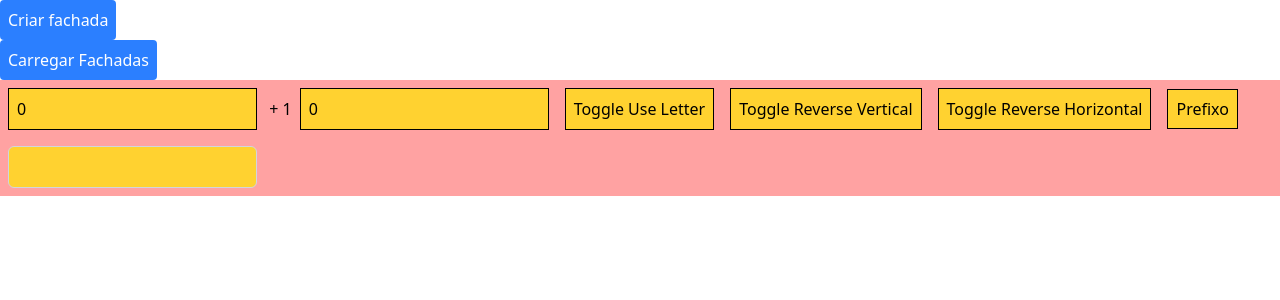
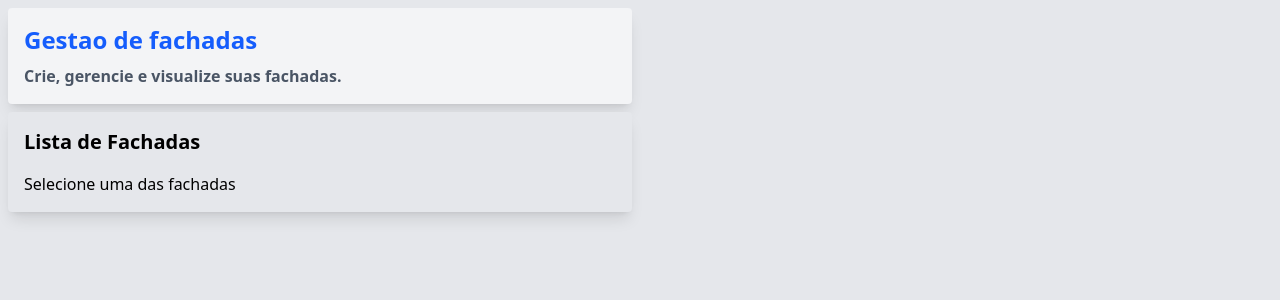
Before and after one commit to thawancomt/fachada_v1, a React (Vite) app: page / in a window 1280 px wide. Shown: the top 300 px of the page. Built offline with nearby package versions, Linux system fonts and the light colour scheme.

Commit message:
feat: Integrate Facade context and enhance component structure; add FacadeListItem component, update FacadeListContainer, and refactor GridManager for better state management

```diff
--- a/src/App.tsx
+++ b/src/App.tsx
@@ -9,6 +9,8 @@ import { CreateFacadePopup } from './CreateFacadePopup';
 import React from 'react';
 import { FacadeData, getAllFacades } from './ORM/DbOperations';
 import { FacadeListContainer } from './FacadeListContainer';
+import FacadeProvider from './context/FacadeContext';
+import FacadeListItem from './smallComponents/FacadeListItem';
 
 function App() {
 
@@ -27,25 +29,37 @@ function App() {
 
 
   return (
-    <GridProvider>
-      <button className="bg-blue-500 text-white p-2 rounded" onClick={() => setIsOpen(true)}>
-        Criar fachada
-      </button>
+    <FacadeProvider>
+      <GridProvider>
+        <CreateFacadePopup isOpen={isOpen} setIsOpen={setIsOpen}></CreateFacadePopup>
+        <PopupProvider>
 
-      <FacadeListContainer />
-      <CreateFacadePopup isOpen={isOpen} setIsOpen={setIsOpen}></CreateFacadePopup>
-      <PopupProvider>
-        <div className="w-full ">
+          <div className='w-screen h-screen bg-gray-200 grid grid-cols-1 md:grid-cols-2'>
+            <section>
+              <div className='bg-gray-100 p-4 m-2 rounded shadow-lg flex flex-col gap-2'>
+                <h1 className='text-blue-600 font-black text-2xl'>Gestao de fachadas</h1>
+                <span className='text-gray-600 font-semibold'>Crie, gerencie e visualize suas fachadas.</span>
+              </div>
+              <section>
 
-          <div className='bg-red-300'>
-            <GridManager />
+                <div>
+
+                  <FacadeListContainer />
+                </div>
+
+              </section>
+            </section>
+            <section>
+
+              <GridManager/>
+            </section>
 
           </div>
+          <PopUpComponent />
+        </PopupProvider>
+      </GridProvider>
+    </FacadeProvider>
 
-          <PopUpComponent />
-        </div>
-      </PopupProvider>
-    </GridProvider>
   )
 }
 
--- a/src/CreateFacadePopup.tsx
+++ b/src/CreateFacadePopup.tsx
@@ -27,6 +27,7 @@ export function CreateFacadePopup({isOpen, setIsOpen}: {isOpen: boolean | undefi
                 },
                 createdAt: new Date(),
                 updatedAt: new Date(),
+                id: 0
             }
         )
     }
--- a/src/FacadeListContainer.tsx
+++ b/src/FacadeListContainer.tsx
@@ -1,6 +1,8 @@
 import React from "react";
 import { FacadeData, getAllFacades } from "./ORM/DbOperations";
+import { useFacadeContext } from "./context/FacadeContext";
 import { useGridContext } from "./context/GridContext";
+import FacadeListItem from "./smallComponents/FacadeListItem";
 
 export function FacadeListContainer() {
 
@@ -11,40 +13,49 @@ export function FacadeListContainer() {
         setFacadeList(facades);
     }
 
+    const { setFacadeOptions } = useFacadeContext();
+    const { setGridOptions } = useGridContext();
+
+    React.useEffect(() => {
+        handleLoadFacade();
+    }, []);
+
+    function handleClick(facade: FacadeData) {
+        setGridOptions({
+            rows: facade.grid.rows,
+            columns: facade.grid.columns,
+            useLetter: facade.grid.useLetter,
+            reverseVertical: facade.grid.reverseVertical,
+            reverseHorizontal: facade.grid.reverseHorizontal,
+            prefix: facade.grid.prefix,
+            suffix: facade.grid.suffix,
+        });
+        setFacadeOptions({
+            facadeId: facade.id,
+            facadeName: facade.name,
+            data: facade.grid,
+        })
+    }
+
     return (
-        <>
-            {facadeList.length > 0 ? <div className="bg-gray-200 p-4 m-2 rounded shadow-lg">
+        <div className="bg-gray-200 p-4 m-2 rounded shadow-lg">
+            <section>
                 <h2 className="text-xl font-bold mb-4">Lista de Fachadas</h2>
+                <span className="font-medium">Selecione uma das fachadas</span>
+            </section>
+            <ol>
+
                 {Array.from(facadeList).map((facade, index) => {
-                    const { rows, columns, useLetter, reverseVertical, reverseHorizontal, prefix, suffix, setGridOptions } = useGridContext();
+
 
                     return (
-                        <div>
-                            <h3
-                                onClick={ () => {
-                                    setGridOptions({
-                                        facadeName: facade.name,
-                                        facadeId: facade.id,
-                                        rows: facade.grid.rows,
-                                        columns: facade.grid.columns,
-                                        useLetter: facade.grid.useLetter,
-                                        reverseVertical: facade.grid.reverseVertical,
-                                        reverseHorizontal: facade.grid.reverseHorizontal,
-                                        prefix: facade.grid.prefix,
-                                        suffix: facade.grid.suffix
-                                    });
-                                }}
-                            >{facade.name}</h3>
-                        </div>
+                        <FacadeListItem key={index} facadeName={facade.name} grid={facade.grid}
+                            onClick={() => {
+                                handleClick(facade);
+                            }} />
                     )
                 })}
-
-            </div> : <div>
-                <button className="bg-blue-500 text-white p-2 rounded" onClick={handleLoadFacade}>
-                    Carregar Fachadas
-                </button>
-            </div>
-            }
-        </>
+            </ol>
+        </div>
     )
 }
--- a/src/GridManager.tsx
+++ b/src/GridManager.tsx
@@ -1,24 +1,14 @@
 
-import { useState } from 'react';
 import Segment from './Segment'
 import { useGridContext } from './context/GridContext';
-
-interface GridProps {
-    facadeName?: string;
-    rows: number;
-    columns: number;
-    useLetter?: boolean;
-    reverseVertical?: boolean;
-    reverseHorizontal?: boolean;
-    prefix?: string;
-    suffix?: string;
-}
-
+import { useFacadeContext } from './context/FacadeContext';
 
 
 function GridDisplay() {
 
     const { rows, columns, prefix, reverseVertical, reverseHorizontal, useLetter, suffix } = useGridContext();
+
+
 
     function getIndex(index: number, columns: number) {
         const row = Math.floor(index / columns);
@@ -28,15 +18,15 @@ function GridDisplay() {
 
     function getGridRepresentation(row: number, column: number) {
 
-        let rowIndex : string | number = row + 1;
+        let rowIndex: string | number = row + 1;
         let columnIndex = column + 1;
 
         if (reverseVertical) {
-            rowIndex = rows  - row;
+            rowIndex = rows - row;
         }
 
         if (reverseHorizontal) {
-            columnIndex = columns  - column;
+            columnIndex = columns - column;
         }
         if (useLetter) {
             rowIndex = String.fromCharCode(65 + row); // 65 is 'A' in ASCII
@@ -51,27 +41,21 @@ function GridDisplay() {
 
     return (
         <div
+            className='w-full overflow-scroll'
             // use style to create a Grid
             style={{
                 display: "grid",
-                gridTemplateColumns: `repeat(${columns}, 1fr)`,
-                gridTemplateRows: `repeat(${rows}, 1fr)`,
+                gridTemplateColumns: `repeat(${columns}, auto)`,
+                gap: "1px"
             }}>
             {Array.from({ length: rows * columns }).map((_, index) => {
                 const { row, column } = getIndex(index, columns);
 
                 return (
-                    <div key={`${row}-${column}`} style={{
-                        border: "1px solid black",
-                        display: "flex",
-                        alignItems: "center",
-                        justifyContent: "center"
-                    }}>
-                        <Segment
-                            gridRepresentation={getGridRepresentation(row, column)}
-                            index={{ x: row, y: column }}
-                        />
-                    </div>
+                    <Segment
+                        gridRepresentation={getGridRepresentation(row, column)}
+                        index={{ x: row, y: column }}
+                    />
                 )
             })}
 
@@ -82,38 +66,8 @@ function GridDisplay() {
 
 
 function GridManager() {
-    const { rows, columns, prefix, setGridOptions } = useGridContext();
     return (
         <>
-            <div className='*:bg-amber-300 *:p-2 *:m-2 *:border'>
-                <input type="number"  value={rows}
-                    onChange={(e) => {
-                        setGridOptions((prev) => ({ ...prev, rows: parseInt(e.target.value) }))
-                    }}
-                /> + 1
-                <input type="number" value={columns}
-                    onChange={(e) => {
-                        setGridOptions((prev) => ({ ...prev, columns: parseInt(e.target.value) }))
-                    }}
-                />
-                <button onClick={() => setGridOptions((prev) => ({ ...prev, useLetter: !prev.useLetter }))}>
-                    Toggle Use Letter
-                </button>
-
-                <button onClick={() => setGridOptions((prev) => ({ ...prev, reverseVertical: !prev.reverseVertical }))}>
-                    Toggle Reverse Vertical
-                </button>
-                <button onClick={() => setGridOptions((prev) => ({ ...prev, reverseHorizontal: !prev.reverseHorizontal }))}>
-                    Toggle Reverse Horizontal
-                </button>
-
-                <label htmlFor="">Prefixo</label>
-                <input type="text" className="input-control-v1"  value={prefix}
-                    onChange={(e) => {
-                        setGridOptions((prev) => ({ ...prev, prefix: e.target.value }))
-                    }}
-                />
-            </div>
             <GridDisplay />
         </>
     )
@@ -122,4 +76,3 @@ function GridManager() {
 
 export default GridManager;
 export { GridManager, GridDisplay };
-export type { GridProps };
--- a/src/Segment.tsx
+++ b/src/Segment.tsx
@@ -4,6 +4,7 @@ import VALID_STATES from "./STATES/States";
 import { PopupData, usePopup } from "./context/PopupContext";
 import { useGridContext } from "./context/GridContext";
 import { getSegmentData, SegmentData, updateSegment } from "./ORM/DbOperations";
+import { useFacadeContext } from "./context/FacadeContext";
 
 interface SegmentProps {
   index: { x: number, y: number };
@@ -19,24 +20,39 @@ const stateStyles: Record<VALID_STATES, string> = {
 
 function Segment({ index, gridRepresentation }: SegmentProps) {
 
-  const { facadeId, facadeName } = useGridContext();
+  const { facadeId, facadeName, data: FacadeData } = useFacadeContext();
 
   const [segmentData, setSegmentData] = useState<SegmentData | null>(null);
 
   useEffect(() => {
     async function fetchSegmentData() {
-      if (facadeId) {
-        const data = await getSegmentData(facadeId, index);
-        if (data) {
-          setSegmentData(data);
-          setState(data.state);
-          setDimension(data.dimension);
-          setNote(data.note);
+
+      // Search on data in grid context
+
+      if (FacadeData[index.x] === undefined) {
+        return;
+      }
+
+      if (FacadeData[index.x] && facadeId && facadeName) {
+
+        if (FacadeData[index.x][index.y]) {
+          console.log("Setting segment data from FacadeData", FacadeData[index.x][index.y]);
+
+          setSegmentData({
+            facadeId: facadeId,
+            facadeName: facadeName,
+            index: index,
+            state: FacadeData[index.x][index.y].state || "approved",
+            dimension: FacadeData[index.x][index.y].dimension || { width: 100, height: 100 },
+            note: FacadeData[index.x][index.y].note || "",
+          });
         }
+      } else {
+        return;
       }
     }
     fetchSegmentData();
-  }, [facadeId, index]);
+  }, [facadeId, index, FacadeData]);
 
 
   const [state, setState] = useState<VALID_STATES>(segmentData?.state || "pending");
@@ -72,7 +88,10 @@ function Segment({ index, gridRepresentation }: SegmentProps) {
   }, [index, state, dimension, setDimension, setState, setNote, openPopup]);
 
   useEffect(() => {
-    if (isOpen && currentData?.index.x === index.x && currentData?.index.y === index.y ) {
+
+    if (!isOpen) return;
+
+    if (isOpen && currentData?.index.x === index.x && currentData?.index.y === index.y) {
       const updatePayload: PopupData = {
         state: state,
         index: index,
@@ -101,21 +120,25 @@ function Segment({ index, gridRepresentation }: SegmentProps) {
 
   }, [state, dimension, note])
 
+
   useEffect(() => {
-    console.log("renderized segment", index, state, gridRepresentation);
-
-  }, [state, index, gridRepresentation]);
+    if (segmentData) {
+      setState(segmentData.state);
+      setDimension(segmentData.dimension);
+      setNote(segmentData.note);
+    }
+  }, [segmentData]);
 
   return (
     <div
-      className={`w-32 h-32 ${stateStyles[state]} flex flex-col border m-2`}
+      className={`${stateStyles[state]} flex flex-col rounded items-center justify-center`}
+      style={{ width: dimension.width, height: dimension.height }}
       onClick={handleOpenPopup}
     >
-      <span>Fachada: {facadeName}</span>
-      <span>{gridRepresentation}</span>
-      <span>{state}</span>
-      <span>{`(${index.x}, ${index.y})`}</span>
-      <span>{`${dimension.width}x${dimension.height}`}</span>
+      <h2 className="font-rubik font-medium">{gridRepresentation}</h2>
+      <span>
+          {dimension.width}x{dimension.height || "100x100"}
+      </span>
     </div>
   );
 }
--- a/src/SegmentPopup.tsx
+++ b/src/SegmentPopup.tsx
@@ -6,6 +6,7 @@ import { stateStyles } from "./Segment";
 import { useGridContext } from "./context/GridContext";
 import { updateSegment } from "./ORM/DbOperations";
 import { useEffect } from "react";
+import { useFacadeContext } from "./context/FacadeContext";
 
 interface SegmentPopupProps {
     index: { x: number, y: number };
@@ -18,7 +19,7 @@ interface SegmentPopupProps {
 
 
 function Card({ data }: { data: PopupData }) {
-    const { facadeName, facadeId } = useGridContext();
+    const { facadeName, facadeId } = useFacadeContext();
 
 
     function handleSave() {
@@ -55,7 +56,7 @@ function Card({ data }: { data: PopupData }) {
                     </div>
 
                     <section>
-                        <h2>Status</h2>
+                        <h2>Status: {data.state}</h2>
 
                         {
                             Array.from({ length: VALID_STATES_OBJECT.length }).map((_, index) => {
--- /dev/null
+++ b/src/context/FacadeContext.tsx
@@ -0,0 +1,53 @@
+import React, { createContext } from "react";
+import VALID_STATES from "../STATES/States";
+
+type SegmentCell = {
+    state?: VALID_STATES,
+    dimension?: { width: number, height: number },
+    note?: string,
+}
+
+type FacadeContextOptions = {
+    facadeId: number,
+    facadeName: string,
+
+    data: {
+        [row: number]: {
+            [column: number]: SegmentCell
+        }
+    }
+}
+
+type FacadeContextType = FacadeContextOptions & {
+    setFacadeOptions: React.Dispatch<React.SetStateAction<FacadeContextOptions>>
+}
+
+const FacadeContext = createContext<FacadeContextType|null>(null)
+
+export default function FacadeProvider({children} : { children : React.ReactNode}) {
+
+    const [facadeOptions, setFacadeOptions] = React.useState<FacadeContextOptions>({
+        facadeId: 0,
+        facadeName: "",
+        data: { 0: { 0: {} }}
+    })
+
+    return (
+        <FacadeContext.Provider value={{
+            ...facadeOptions, setFacadeOptions
+        }}>
+            {children}
+        </FacadeContext.Provider>
+    )
+}
+
+function useFacadeContext() {
+    const context = React.useContext(FacadeContext);
+    if (!context) {
+        throw new Error("useFacadeContext must be used within a FacadeProvider");
+    }
+    return context;
+}
+
+export { FacadeProvider, useFacadeContext };
+export type { FacadeContextOptions, FacadeContextType, SegmentCell };
--- a/src/context/GridContext.tsx
+++ b/src/context/GridContext.tsx
@@ -1,9 +1,8 @@
 import React, { useContext } from "react";
+import { SegmentCell } from "./FacadeContext";
 
 
 type GridOptions = {
-    facadeName?: string;
-    facadeId?: number;
     rows: number;
     columns: number;
     useLetter?: boolean;
@@ -11,6 +10,10 @@ type GridOptions = {
     reverseHorizontal?: boolean;
     prefix?: string;
     suffix?: string;
+
+    [row: number] : {
+        [column: number] : SegmentCell
+    }
 };
 
 type GridContextType = GridOptions & {
@@ -22,15 +25,13 @@ const GridContext = React.createContext<GridContextType | null>(null)
 
 function GridProvider({children} : { children: React.ReactNode }) {
     const [gridOptions, setGridOptions] = React.useState<GridOptions>({
-        facadeName: "",
-        facadeId: 0,
         rows: 0,
         columns: 0,
         useLetter: false,
         reverseVertical: false,
         reverseHorizontal: false,
         prefix: "",
-        suffix: ""
+        suffix: "",
     });
 
     return (
@@ -49,3 +50,4 @@ export function useGridContext() {
 }
 
 export { GridProvider };
+export type { GridOptions, GridContextType };
--- a/src/output.css
+++ b/src/output.css
@@ -1,3 +1,4 @@
+@import url('https://fonts.googleapis.com/css2?family=Nunito+Sans:ital,opsz,wght@0,6..12,200..1000;1,6..12,200..1000&family=Nunito:ital,wght@0,200..1000;1,200..1000&family=Rubik:ital,wght@0,300..900;1,300..900&display=swap');
 @import "tailwindcss";
 
 @utility example {
@@ -13,5 +14,7 @@
 }
 
 @theme {
-    --color-background: #242424
+    --color-background: #242424;
+    --font-nunito: "Nunito Sans", sans-serif;
+    --font-rubik: "Rubik", sans-serif;
 }
--- /dev/null
+++ b/src/smallComponents/FacadeListItem.tsx
@@ -0,0 +1,38 @@
+import { BuildingOfficeIcon } from '@heroicons/react/24/solid'
+import { useFacadeContext } from '../context/FacadeContext';
+type FacadeListItemProps = {
+    facadeName: string;
+    grid: {
+        rows: number;
+        columns: number;
+    }
+    onClick?: () => void;
+}
+
+export default function FacadeListItem({ facadeName, grid, onClick }: FacadeListItemProps) {
+
+    const {facadeName : contextFacadeName} = useFacadeContext();
+
+    return (
+        <li className={`group flex items-center justify-between gap-4 bg-gray-800 w-full p-3 rounded-lg border border-gray-700
+            hover:bg-gray-700/80 duration-300 cursor-pointer shadow-sm hover:shadow-md
+            hover:border-gray-600 transform transition-all hover:-translate-y-0.5 ${facadeName === contextFacadeName ? 'border border-green-400' : ''}`}
+            onClick={onClick}
+            >
+
+            <div className="flex flex-col gap-1">
+                <h2 className="font-bold text-gray-100 truncate text-2xl">{facadeName}</h2>
+                <p className="text-sm text-gray-400 font-medium">
+                    Peças:
+                    <br />
+                    <span className='text-sm ml-2'>{grid.rows} linhas x {grid.columns} colunas</span>
+                </p>
+            </div>
+
+            <div className="flex-shrink-0">
+                <BuildingOfficeIcon className="h-8 w-8 text-blue-600/80 group-hover:text-blue-400
+                    transition-colors duration-300 transform group-hover:scale-110" />
+            </div>
+        </li>
+    )
+}
```
Also changed, not shown: src/ORM/DbOperations.tsx (+8 -4 lines).
